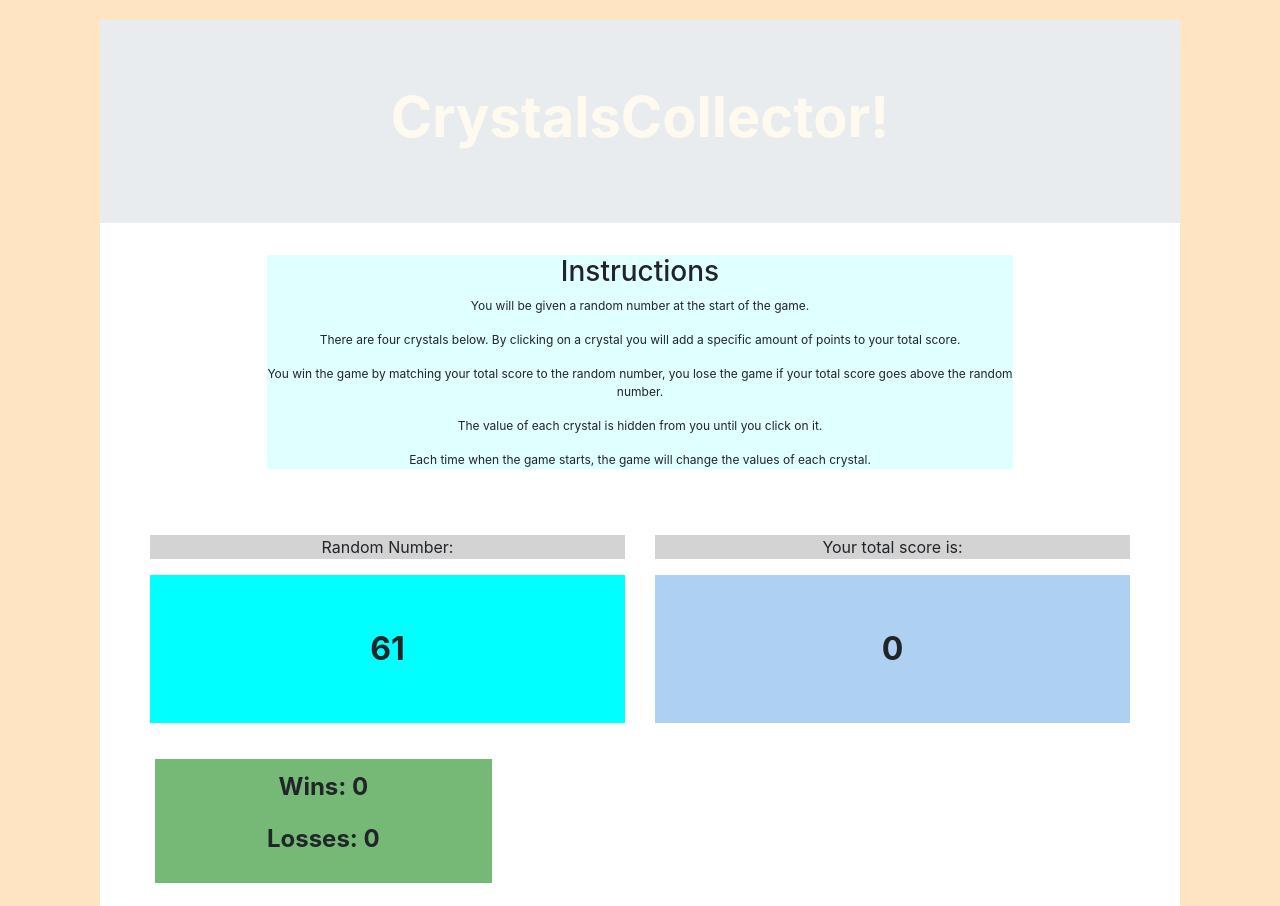
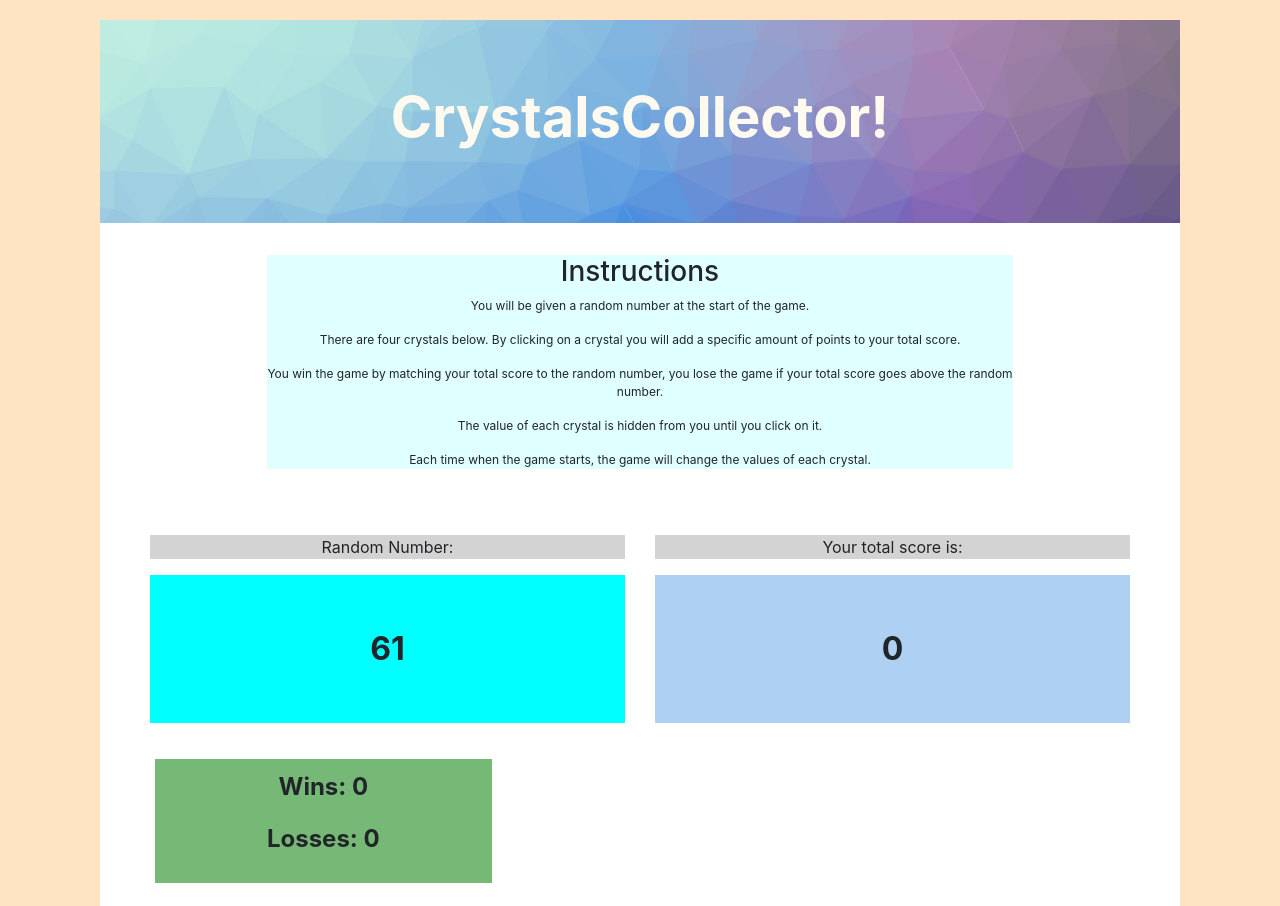
Before and after one commit to alexcahn/CrystalCollector, a plain HTML site: page index.html in a window 1280 px wide. Shown: the top 906 px of the page. Drawn offline with nearby package versions, Linux system fonts and the light colour scheme; the site is published under a folder, as on GitHub Pages, so addresses that start at the root find nothing.

Commit message:
bcg image

```diff
--- a/assets/css/style.css
+++ b/assets/css/style.css
@@ -4,7 +4,7 @@ html{
 }
 
 .jumbotron{
-    background-image: url("/assets/images/jumbobcg.png");
+    background-image: url("../images/jumbobcg.png");
     background-size: cover;
 }
 
```
